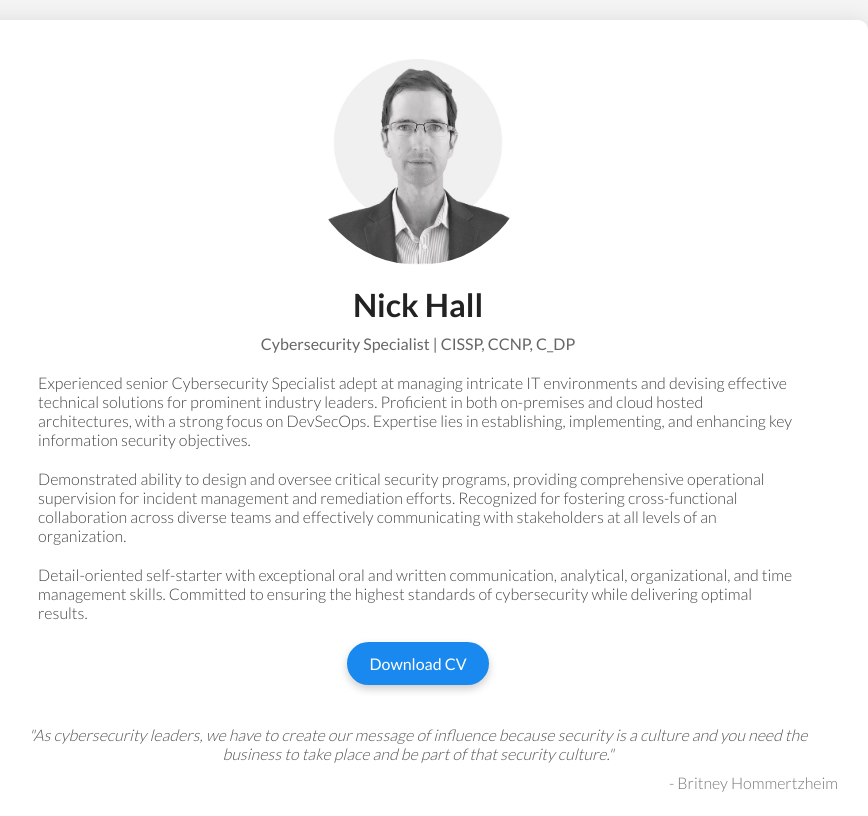
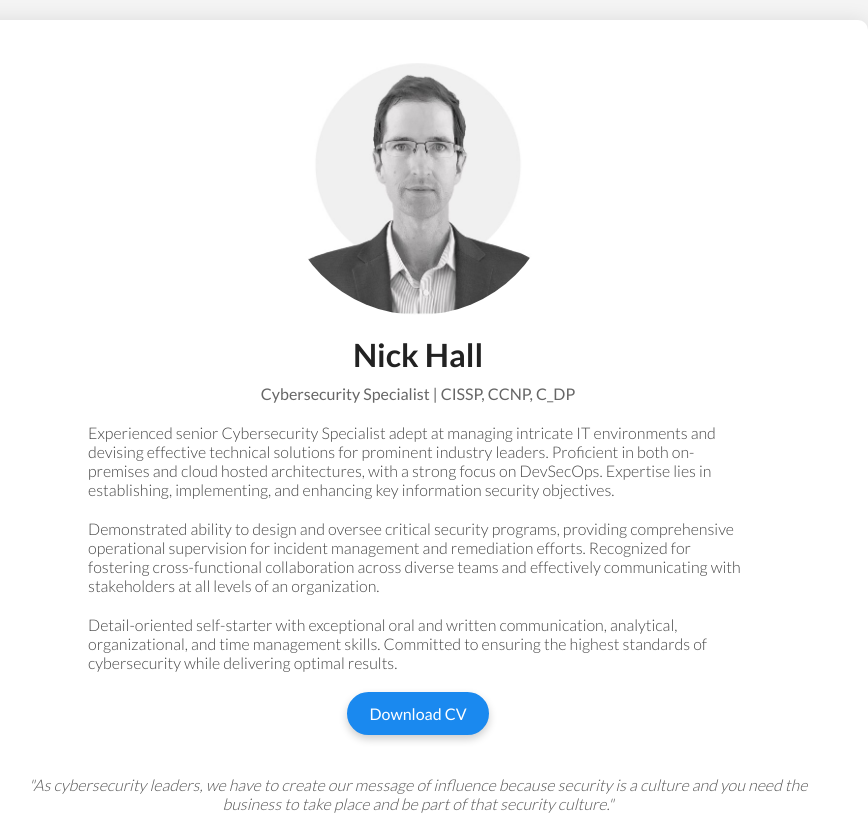
Before and after one commit to nick-github-sa/resume, a plain HTML site: page index.html in a window 1280 px wide. Shown: the top 816 px of the page, without its empty margins (222-1090 px from the left). Drawn offline with Linux system fonts and the light colour scheme.

Commit message:
Update index.html

```diff
--- a/index.html
+++ b/index.html
@@ -29,8 +29,8 @@
             margin: 20px;
         }
         .profile-image {
-            width: 225px;
-            height: 225px;
+            width: 275px;
+            height: 275px;
             border-radius: 50%;
             overflow: hidden;
             margin: 0 auto 20px;
@@ -55,7 +55,7 @@
         }
         .content {
             color: #444;
-            padding: 0 50px;
+            padding: 0 100px;
         }
         .content p {
             margin-bottom: 20px;
```
